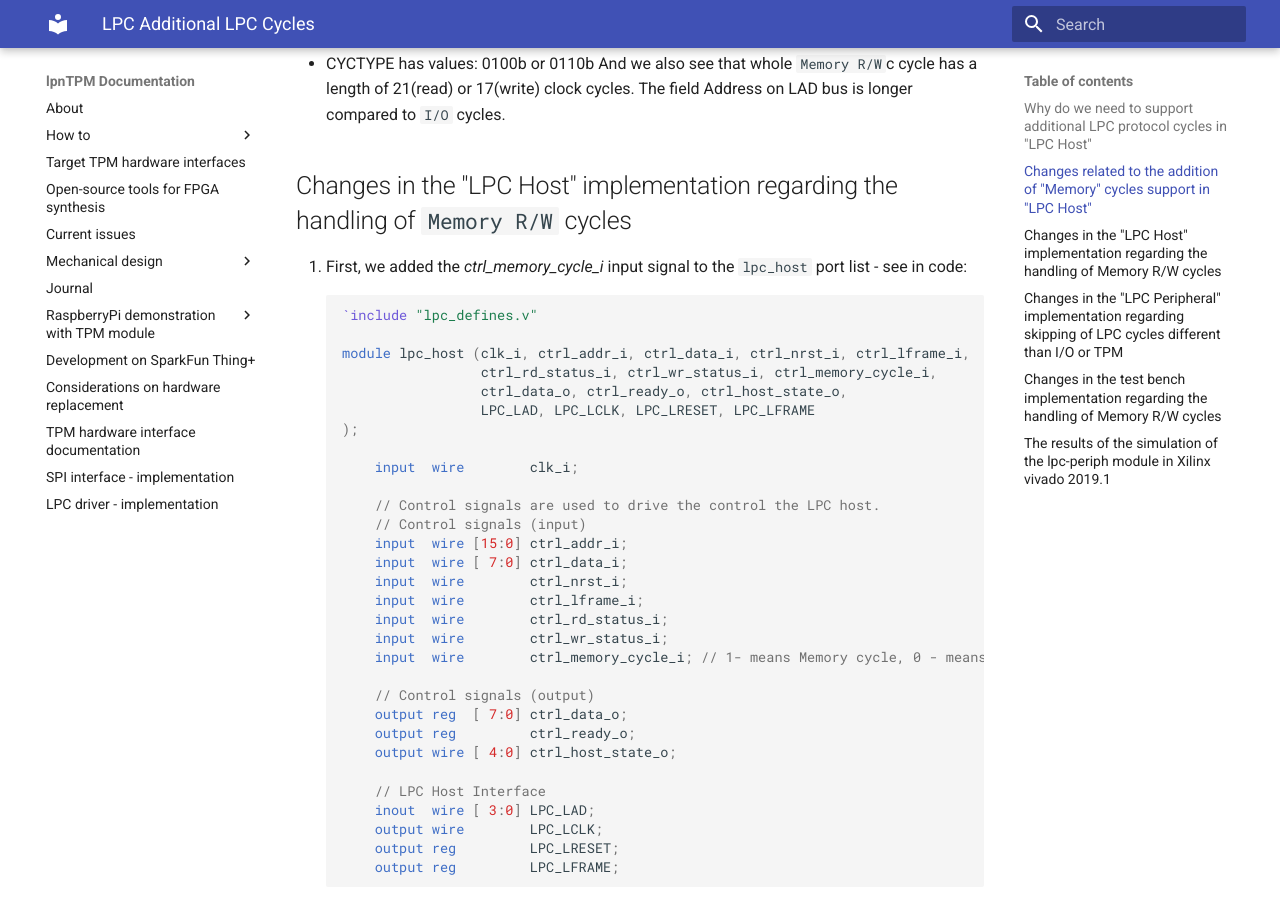
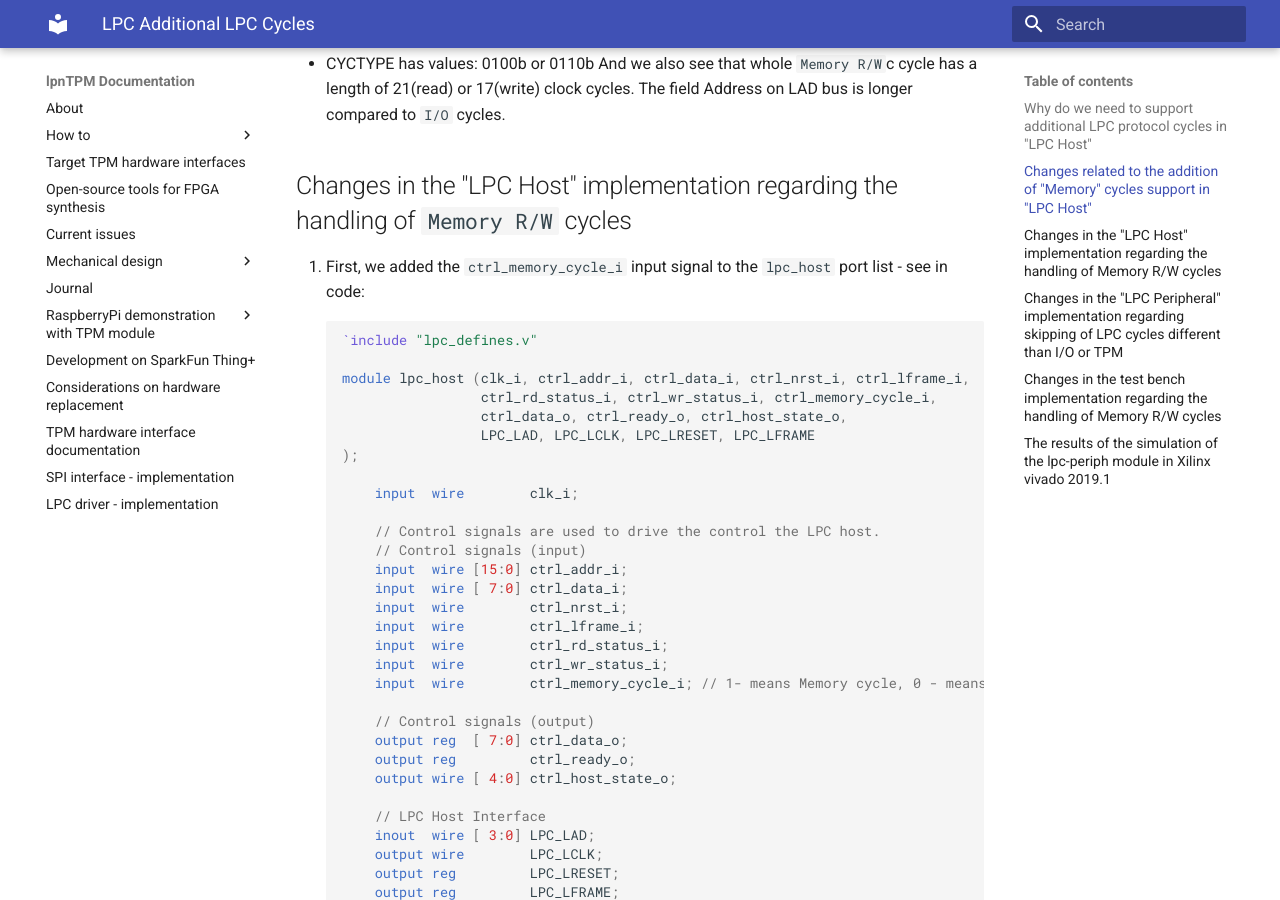
Before and after one commit to lpn-plant/lpntpm-docs, an MkDocs documentation site: the page built from docs/LPC_Additional_LPC_Cycles.md, in a window 1280 px wide and 900 px high, scrolled down 2825 px. Built offline with MkDocs 1.6.1 and Material for MkDocs 9.7.7, drawn with Linux system fonts in a browser that asks for light colours.

````diff
--- a/docs/LPC_Additional_LPC_Cycles.md
+++ b/docs/LPC_Additional_LPC_Cycles.md
@@ -48,7 +48,7 @@ clock cycles. The field Address on LAD bus is longer compared to `I/O` cycles.
 
 ## Changes in the "LPC Host" implementation regarding the handling of `Memory R/W` cycles
 
-1. First, we added the *ctrl_memory_cycle_i* input signal to the `lpc_host` port
+1. First, we added the `ctrl_memory_cycle_i` input signal to the `lpc_host` port
 list - see in code:
 ```verilog
 
````
